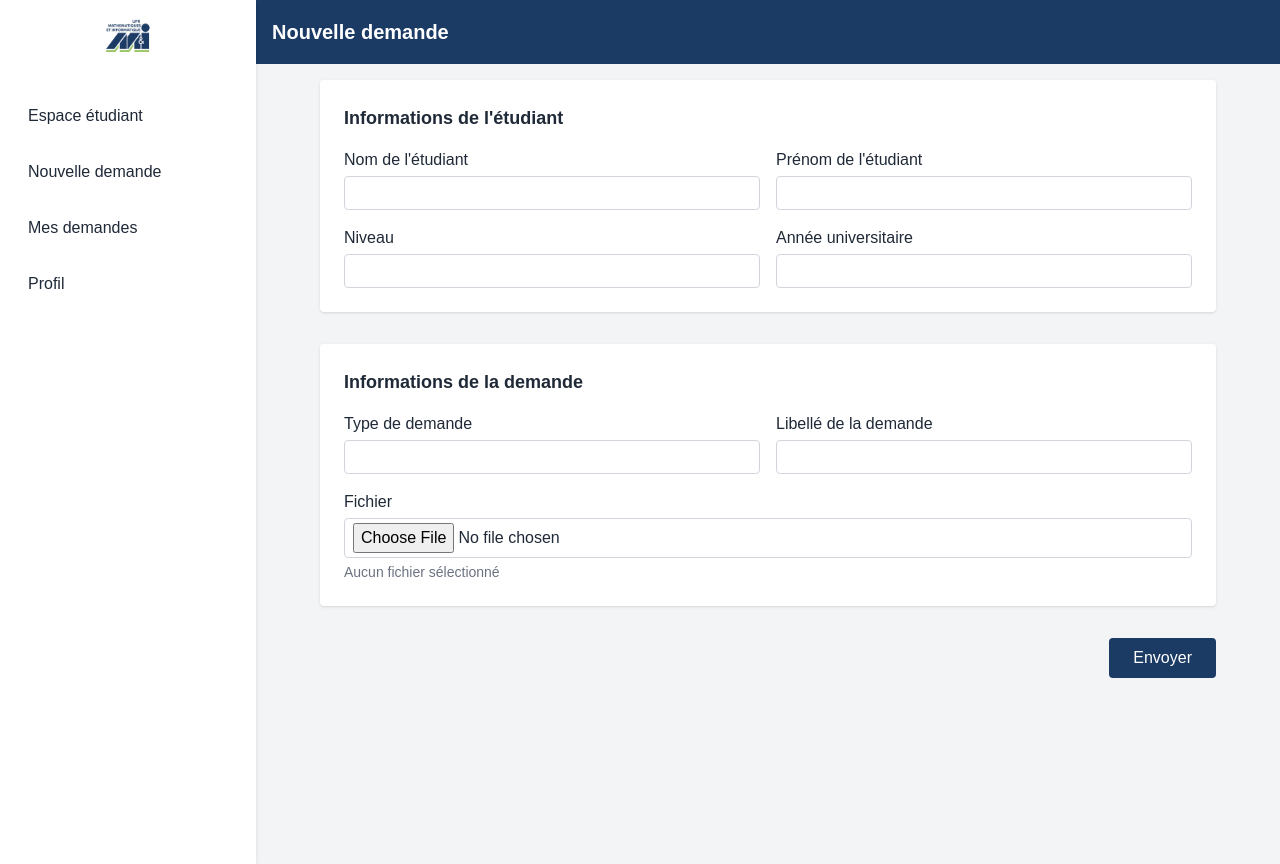
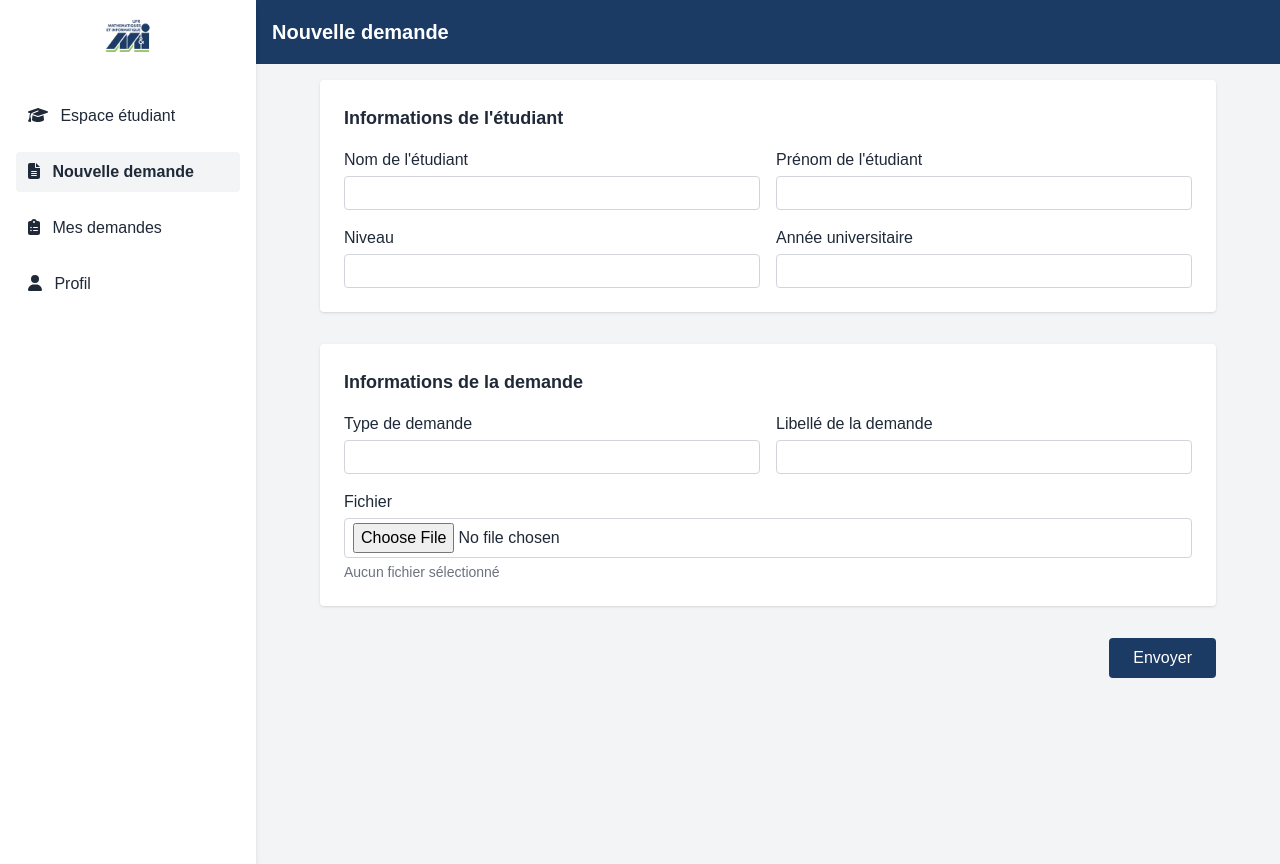
Before and after one commit to PROJECT-FOR-UFHB/MIAGE_PROJECT_V1, a Vue app in the folder gestion-miage/frontend/: page / in a window 1280 px wide. Built offline with nearby package versions, Linux system fonts and the light colour scheme; a web font is replaced by a local one.

Commit message:
création vue de demande v2

```diff
--- a/gestion-miage/frontend/package.json
+++ b/gestion-miage/frontend/package.json
@@ -11,6 +11,9 @@
     "format": "prettier --write src/"
   },
   "dependencies": {
+    "@fortawesome/fontawesome-svg-core": "^6.7.2",
+    "@fortawesome/free-solid-svg-icons": "^6.7.2",
+    "@fortawesome/vue-fontawesome": "^3.0.8",
     "vue": "^3.5.13",
     "vue-router": "^4.5.0"
   },
--- a/gestion-miage/frontend/src/components/Sidebar.vue
+++ b/gestion-miage/frontend/src/components/Sidebar.vue
@@ -12,34 +12,30 @@
       <nav>
         <ul class="space-y-4">
           <li>
-            <a
-              href="#"
-              class="block text-gray-800 px-3 py-2 rounded hover:bg-gray-100 transition-colors"
-            >
+            <a href="#" class="block text-gray-800 px-3 py-2 rounded hover:bg-gray-100 transition-colors">
+              <!-- Icône pour "Espace étudiant" (par exemple faGraduationCap) -->
+              <font-awesome-icon :icon="['fas', 'graduation-cap']" class="mr-2" />
               Espace étudiant
             </a>
           </li>
           <li>
-            <a
-              href="#"
-              class="block text-gray-800 px-3 py-2 rounded hover:bg-gray-100 transition-colors"
-            >
+            <a href="#" class="block text-gray-800 px-3 py-2 rounded bg-gray-100 font-semibold transition-colors">
+              <!-- Icône pour "Nouvelle demande" (faFileAlt) -->
+              <font-awesome-icon :icon="['fas', 'file-alt']" class="mr-2" />
               Nouvelle demande
             </a>
           </li>
           <li>
-            <a
-              href="#"
-              class="block text-gray-800 px-3 py-2 rounded hover:bg-gray-100 transition-colors"
-            >
+            <a href="#" class="block text-gray-800 px-3 py-2 rounded hover:bg-gray-100 transition-colors">
+              <!-- Icône pour "Mes demandes" (faClipboardList) -->
+              <font-awesome-icon :icon="['fas', 'clipboard-list']" class="mr-2" />
               Mes demandes
             </a>
           </li>
           <li>
-            <a
-              href="#"
-              class="block text-gray-800 px-3 py-2 rounded hover:bg-gray-100 transition-colors"
-            >
+            <a href="#" class="block text-gray-800 px-3 py-2 rounded hover:bg-gray-100 transition-colors">
+              <!-- Icône pour "Profil" (faUser) -->
+              <font-awesome-icon :icon="['fas', 'user']" class="mr-2" />
               Profil
             </a>
           </li>
@@ -49,5 +45,6 @@
   </template>
 
   <script setup>
-  // Aucun script particulier pour ce composant statique
+  // Pas besoin d'ajouter d'import ici pour le composant <font-awesome-icon>
+  // puisqu'il est déjà enregistré globalement dans main.js.
   </script>
--- a/gestion-miage/frontend/src/main.js
+++ b/gestion-miage/frontend/src/main.js
@@ -4,7 +4,18 @@ import { createApp } from 'vue'
 import App from './App.vue'
 import router from './router'
 
+// Importer Font Awesome et les icônes souhaitées
+import { library } from '@fortawesome/fontawesome-svg-core'
+import { faGraduationCap, faFileAlt, faClipboardList, faUser } from '@fortawesome/free-solid-svg-icons'
+import { FontAwesomeIcon } from '@fortawesome/vue-fontawesome'
+
+// Ajouter les icônes à la librairie
+library.add(faGraduationCap, faFileAlt, faClipboardList, faUser)
+
 const app = createApp(App)
+
+// Enregistrer le composant font-awesome-icon globalement
+app.component('font-awesome-icon', FontAwesomeIcon)
 
 app.use(router)
 
```
Also changed, not shown: 1 other file (tests, documents, lock files or other folders).
